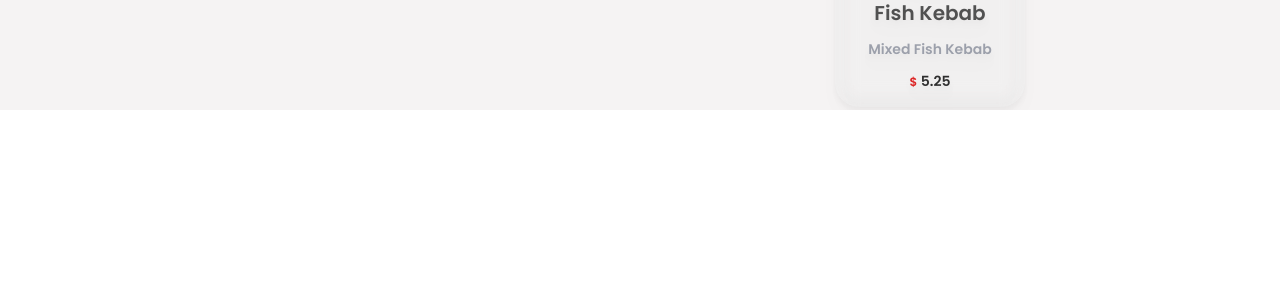
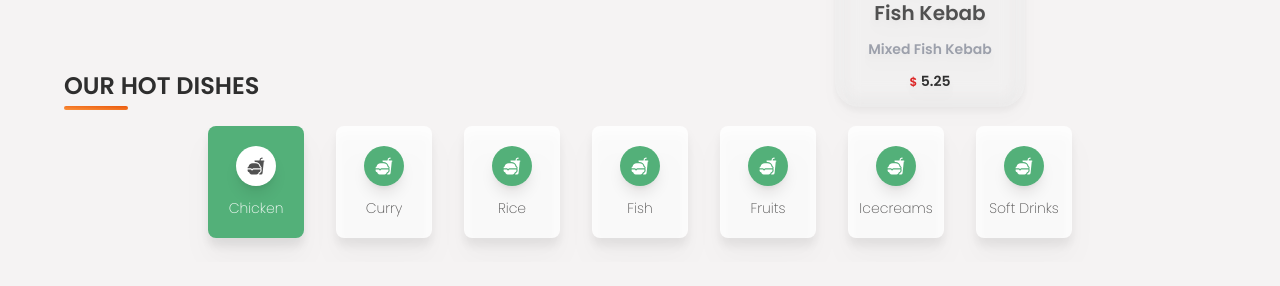
Before and after one commit to thanhan7112/foodapp, a React (Create React App) app: page / in a window 1280 px wide. Shown: the part 892-1178 px from the top of the page. Before the commit the page ends 1002 px from the top, so only its background shows below. Built offline with nearby package versions, Linux system fonts and the light colour scheme; no server answers; the database is empty.

Commit message:
menuContainer

```diff
--- a/src/components/MainContainer.jsx
+++ b/src/components/MainContainer.jsx
@@ -4,6 +4,7 @@ import { motion } from 'framer-motion'
 import { MdChevronLeft, MdChevronRight } from 'react-icons/md'
 import RowContainer from './RowContainer'
 import {useStateValue} from '../context/StateProvider'
+import MenuContainer from './MenuContainer'
 const MainContainer = () => {
   const [{foodItems}, dispatch] = useStateValue()
   const LenghtItems = foodItems?.length
@@ -19,7 +20,7 @@ const MainContainer = () => {
         <div className='w-full flex items-center justify-between'>
           <p className='text-2xl font-semibold uppercase relative text-headingColor before:absolute before:rounded-lg before:content before:w-32 before:h-1 before:-bottom-2 before:left-0 before:bg-gradient-to-tr from-orange-400 to-orange-600 transition-all ease-in-out duration-100'>Our fresh & healthy fruits</p>
           <div className='hidden md:flex gap-3 items-center'>
-            <motion.div onClick={() => setScrollValue(scrollValue-285)} whileTap={{ scale: 0.75 }} className={`w-8 h-8 rounded-lg bg-orange-300 hover:bg-orange-500 cursor-pointer transition-all duration-100 ease-in-out hover:shadow-lg ${scrollValue === 0 ? 'hidden' : 'flex'} items-center justify-center`}>
+            <motion.div onClick={() => setScrollValue(scrollValue-285)} whileTap={{ scale: 0.75 }} className={`w-8 h-8 rounded-lg bg-orange-300 hover:bg-orange-500 cursor-pointer hover:shadow-lg ${scrollValue === 0 ? 'hidden' : 'flex'} items-center justify-center`}>
               <MdChevronLeft className='text-lg text-white' />
             </motion.div>
             <motion.div  onClick={() => setScrollValue(scrollValue+285)} whileTap={{ scale: 0.75 }} className={`w-8 h-8 rounded-lg bg-orange-300 hover:bg-orange-500 cursor-pointer transition-all duration-100 ease-in-out hover:shadow-lg ${scrollValue >= scrollLength ? 'hidden' : 'flex'} items-center justify-center`}>
@@ -29,9 +30,7 @@ const MainContainer = () => {
         </div>
         <RowContainer scrollValue={scrollValue} flag={true} data={foodItems?.filter(n => n.category === "fruits")}/>
       </section>
-      <section className='w-full my-6'>
-
-      </section>
+      <MenuContainer/>
     </div>
   )
 }
--- /dev/null
+++ b/src/components/MenuContainer.jsx
@@ -0,0 +1,27 @@
+import React, { useEffect, useState } from 'react'
+import { IoFastFood } from 'react-icons/io5'
+import { categories } from '../utils/data'
+import { motion } from 'framer-motion'
+const MenuContainer = () => {
+    const [filter, setFilter] = useState("chicken")
+    useEffect(() => { }, [filter])
+    return (
+        <section className='w-full my-6' id='menu'>
+            <div className='w-full flex flex-col items-center justify-center'>
+                <p className='text-2xl font-semibold uppercase relative text-headingColor before:absolute before:rounded-lg before:content before:w-16 before:h-1 before:-bottom-2 before:left-0 before:bg-gradient-to-tr from-orange-400 to-orange-600 transition-all ease-in-out duration-100 mr-auto'>Our Hot Dishes</p>
+                <div className='w-full flex items-center justify-start lg:justify-center gap-8 py-6 overflow-x-scroll scrollbar-none'>
+                    {categories && categories.map(category => (
+                        <motion.div whileTap={{scale:0.8}} key={category.id} className={`group ${filter === category.urlParamName ? 'bg-cartNumbg' : 'bg-card'} w-24 min-w-[94px] hover:bg-cartNumbg h-28 cursor-pointer rounded-lg drop-shadow-xl flex flex-col gap-3 items-center justify-center`} onClick={() => setFilter(category.urlParamName)}>
+                            <div className={`w-10 h-10 rounded-full shadow-lg ${filter === category.urlParamName ? 'bg-white' : 'bg-cartNumbg'} group-hover:bg-white flex items-center justify-center`}>
+                                <IoFastFood className={`${filter === category.urlParamName ? 'text-textColor' : 'text-white'} group-hover:text-textColor text-lg`} />
+                            </div>
+                            <p className={`text-sm ${filter === category.urlParamName ? 'text-white' : 'text-textColor'} group-hover:text-white`}>{category.name}</p>
+                        </motion.div>
+                    ))}
+                </div>
+            </div>
+        </section>
+    )
+}
+
+export default MenuContainer
--- a/src/components/RowContainer.jsx
+++ b/src/components/RowContainer.jsx
@@ -12,7 +12,7 @@ const RowContainer = ({ flag, data, scrollValue }) => {
                 <div key={item.id} className='w-275 h-[175px] min-w-[275px] md:min-w-[300px] bg-cardOverlay rounded-lg py-2 px-4 md:w-300 my-12 backdrop-blur-lg hover:drop-shadow-lg flex flex-col items-center justify-evenly relative'>
                     <div className='w-full flex items-center justify-between'>
                         <motion.img whileHover={{ scale: 1.2 }} src={item.imageURL} className="w-40 h-full -mt-8 drop-shadow-2xl" />
-                        <motion.div whileTap={{ scale: 0.75 }} className='w-8 h-8 rounded-full bg-red-600 flex items-center justify-center cursor-pointer hover:shadow-md'>
+                        <motion.div whileTap={{ scale: 0.75 }} className='w-8 h-8 rounded-full bg-cartNumbg flex items-center justify-center cursor-pointer hover:shadow-md'>
                             <MdShoppingBasket className='text-white' />
                         </motion.div>
                     </div>
--- a/src/components/index.js
+++ b/src/components/index.js
@@ -4,3 +4,4 @@ export {default as CreateContainer} from "./CreateContainer"
 export {default as HomeContainer} from "./HomeContainer"
 export {default as Loader} from "./Loader"
 export {default as RowContainer} from './RowContainer'
+export {default as MenuContainer} from './MenuContainer'
--- a/tailwind.config.js
+++ b/tailwind.config.js
@@ -49,10 +49,11 @@ module.exports = {
       colors:{
         headingColor:"#2e2e2e",
         textColor:"#515151",
-        cartNumbg:"#e80013",
+        cartNumbg:"#53B079",
         primary:"#f5f3f3",
         cardOverlay: 'rgba(256,256,256,0.4)',
         lighttextGray:"#9ca0ab",
+        card: 'rgba(256,256,256,0.8)',
       }
     },
   },
```
